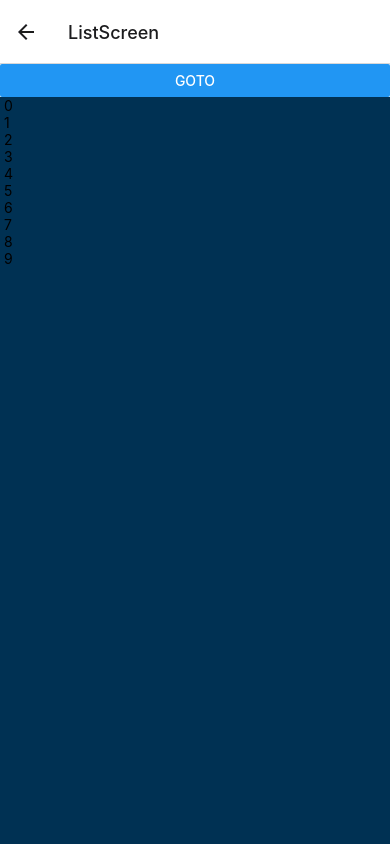
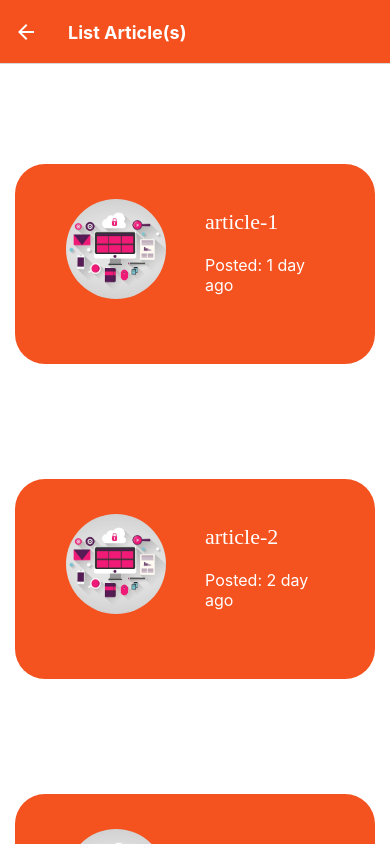
Before and after one commit to Muddabirchohan/react-native-enterprise, a React Native app: screen /ListScreen in a window 390 px wide. Built offline with nearby package versions, Linux system fonts and the light colour scheme.

Commit message:
ui changes to list view

```diff
--- a/components/Detail/detail.jsx
+++ b/components/Detail/detail.jsx
@@ -3,6 +3,7 @@ import React, { useEffect, useState } from 'react';
 import { ActivityIndicator, Button, Image, ScrollView, StyleSheet, Text, View } from 'react-native';
 import { NavigationContainer, useNavigation } from '@react-navigation/native';
 import Dashboard from '../../layout/dashboard';
+import { mediumLinks } from '../../helper/urls';
 
 
 export default function ListScreen() {
@@ -31,15 +32,57 @@ export default function ListScreen() {
 
     return (
         <View style={{ flex: 1 }}>
-            <Button onPress={() => navigation.navigate('Home')} title='goto'> got o </Button>
+            {/* <Button onPress={() => navigation.navigate('Home')} title='goto'> got o </Button> */}
             <Dashboard>
-                {Array.from(Array(10).keys()).map(item => {
+                {mediumLinks.map((item,index) => {
 
                 return(
-                    <Text> {item} </Text>
+                    <View key={index} style={{backgroundColor: "#f4521e", margin: 15,marginTop: 100, padding: 35,borderRadius: 30, height: 200}}>
+
+
+
+                                <View style={styles.container}>
+                    <View style={styles.column}>
+                    <Image source={require('./../../images/portfolio1.jpg')}
+                            style={{
+                                height: 100,
+                                width: 100,
+                                borderRadius: 50
+                            }} />
+
+                    </View>
+
+                    <View style={styles.column}>
+                    <Text style={{fontFamily: "RobotoCondensed-Bold" , color: "white" , fontSize: 22, padding: 10}}>article-{index+1}</Text>
+                        <Text style={{color: "white" , fontSize: 16, padding: 10}}>Posted: {index+1} day ago</Text>
+
+
+                    </View>
+                </View>
+                    </View>
                 )
                 })}
             </Dashboard>
         </View>
     );
 }
+
+const styles = StyleSheet.create({
+    container: {
+        flexDirection: 'row', // This sets the layout to a row
+        justifyContent: 'space-between', // Adjust as needed (space-between, space-around, etc.)
+        paddingHorizontal: 16, // Optional: Add padding for spacing
+    },
+    column: {
+        flex: 1, // Each column takes up equal space
+        // justifyContent: "center",
+        // alignItems: "center",
+        // padding: 16, // Optional: Add padding for content spacing
+    },
+    column1: {
+        flex: 1, // Each column takes up equal space
+
+        padding: 16, // Optional: Add padding for content spacing
+
+    },
+});
--- a/components/Home/home.jsx
+++ b/components/Home/home.jsx
@@ -18,8 +18,8 @@ export default function HomeScreen() {
                         <Image source={require('./../../images/portfolio1.jpg')}
                             style={{
                                 flex: 1,
-                                width: 350,
-                                height: 350,
+                                width: 330,
+                                height: 450,
                                 resizeMode: 'contain'
                             }} />
                     </View>
@@ -29,7 +29,7 @@ export default function HomeScreen() {
 
                 </View>
 
-                <View style={styles.container}>
+                {/* <View style={styles.container}>
                     <View style={styles.column}>
                         <Image source={require('./../../images/portfolio2.jpg')}
                             style={{ width: 80 }} />
@@ -45,17 +45,18 @@ export default function HomeScreen() {
                             style={{ width: 80 }} />
 
                     </View>
-                </View>
+                </View> */}
 
 
                 <View style={{
                 display: "flex",
-                marginTop: 70
+                margin: 20
+                // marginTop: 260
             }}>
 
                 <Button
-                    title=" Go To Profile"
-                    color="#3efa"
+                    title="Proceed to article(s)"
+                    color="#f4511e"
                     onPress={() => navigation.navigate('ListScreen')} />
             </View>
 
--- a/components/navigation.jsx
+++ b/components/navigation.jsx
@@ -13,7 +13,16 @@ export default function NavigationCustom() {
         <NavigationContainer>
             <Stack.Navigator>
                 <Stack.Screen name="Home" component={HomeScreen} />
-                <Stack.Screen name="ListScreen" component={ListScreen} />
+                <Stack.Screen name="ListScreen" component={ListScreen} options={{
+                    title: 'List Article(s)',
+                    headerStyle: {
+                        backgroundColor: '#f4511e',
+                    },
+                    headerTintColor: '#fff',
+                    headerTitleStyle: {
+                        fontWeight: 'bold',
+                    },
+                }} />
             </Stack.Navigator>
         </NavigationContainer>
 
--- /dev/null
+++ b/helper/urls.js
@@ -0,0 +1,12 @@
+export const mediumLinks = [
+    "https://medium.com/@muddabir22/react-or-not-f49de91c3631",
+    "https://medium.com/@muddabir22/object-update-java-script-12328a61ccb0",
+    "https://medium.com/@muddabir22/shortcuts-to-quick-earning-110be5876a36",
+    "https://medium.com/@muddabir22/listening-in-corporate-world-0445ca57d87e",
+    "https://medium.com/@muddabir22/json-a-visual-view-2a127151a9f9",
+    "https://medium.com/@muddabir22/react-or-not-f49de91c3631",
+    "https://medium.com/@muddabir22/object-update-java-script-12328a61ccb0",
+    "https://medium.com/@muddabir22/shortcuts-to-quick-earning-110be5876a36",
+    "https://medium.com/@muddabir22/listening-in-corporate-world-0445ca57d87e",
+    "https://medium.com/@muddabir22/json-a-visual-view-2a127151a9f9"
+]
--- a/layout/dashboard.jsx
+++ b/layout/dashboard.jsx
@@ -30,7 +30,7 @@ export default Dashboard
 const styles = StyleSheet.create({
   container: {
     flex: 1,
-    backgroundColor: '#003153',
+    backgroundColor: '#fff',
     // alignItems: 'center',
     // justifyContent: 'center',
   },
```
